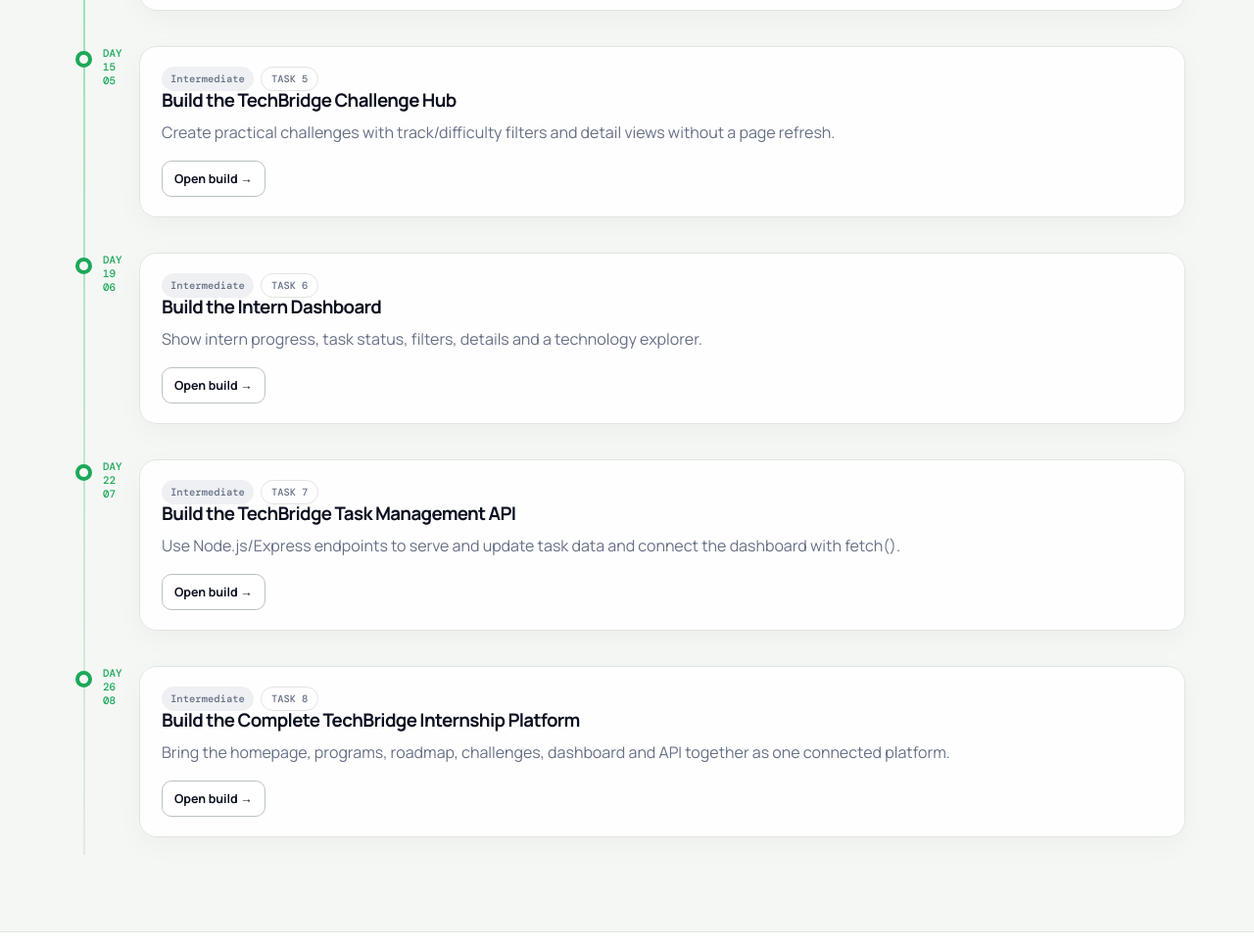
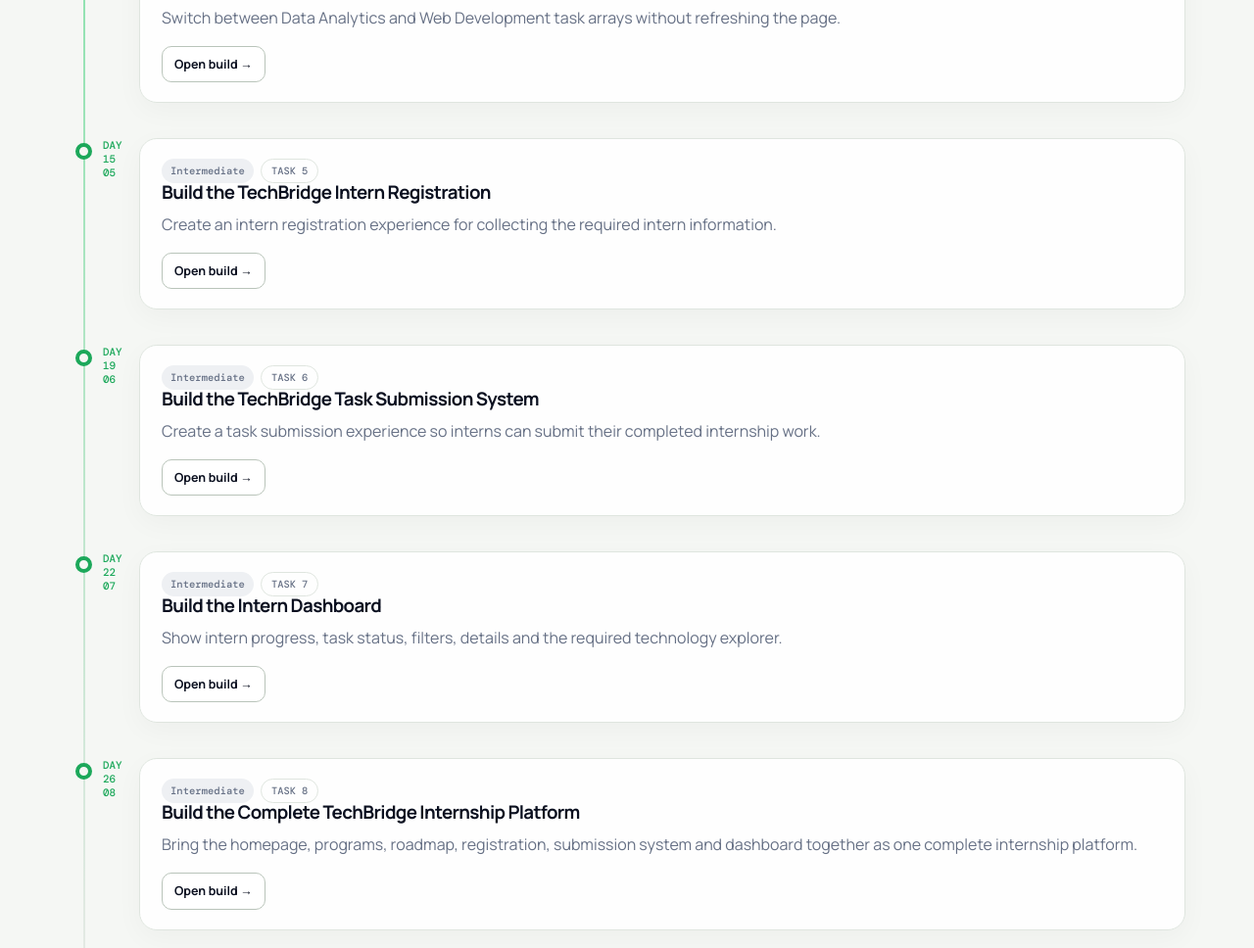
Before and after one commit to abenajuliana04-lang/techbridge-website, a website: page tasks.html in a window 1280 px wide. Shown: the part 1760-2728 px from the top of the page at 98% size. Drawn offline with nearby package versions, Linux system fonts and the light colour scheme.

Commit message:
Fix internship links and align task sequence

```diff
--- a/tasks.html
+++ b/tasks.html
@@ -1,6 +1,6 @@
 <!DOCTYPE html><html lang="en"><head><meta charset="UTF-8"><meta name="viewport" content="width=device-width, initial-scale=1"><title>8 Internship Tasks — TechBridge</title><link rel="stylesheet" href="style.css"></head><body>
 <header class="site-header"><nav class="nav wrap"><a href="index.html" class="brand"><img src="techbridge-logo.png" alt="TechBridge"></a><button class="nav-toggle" id="navToggle">☰</button><ul class="nav-links" id="navLinks"><li><a href="index.html">Home</a></li><li><a href="programs.html">Programs</a></li><li><a class="active" href="tasks.html">8 Tasks</a></li><li><a href="roadmap.html">Roadmap</a></li><li><a href="challenges.html">Challenges</a></li><li><a href="dashboard.html">Dashboard</a></li><li><a href="index.html#contact" class="nav-cta">Apply Now</a></li></ul></nav></header>
-<main><section class="hero"><div class="wrap"><div class="eyebrow">30-Day Practical Internship · Web Development</div><h1>Eight tasks. One connected build.</h1><p class="hero-tag">The complete Web Development sequence is on this page — including the roadmap, challenge hub, dashboard, API and final platform build.</p></div></section>
+<main><section class="hero"><div class="wrap"><div class="eyebrow">30-Day Practical Internship · Data Analytics + Web Development</div><h1>Eight tasks. One connected internship journey.</h1><p class="hero-tag">The official Web Development task sequence is shown here, while the interactive roadmap also covers the full Data Analytics track.</p></div></section>
 <section style="padding-top:10px"><div class="wrap"><div class="stats-strip"><div><b>08</b><span>Tasks</span></div><div><b>30</b><span>Days</span></div><div><b>02</b><span>Tracks on roadmap</span></div><div><b>07</b><span>Current platform components</span></div></div></div></section>
 <section><div class="wrap"><div class="roadmap-shell" id="taskTimeline"></div></div></section>
 <section class="alt"><div class="wrap"><div class="cta-band"><div><h2>Want the visual roadmap?</h2><p>Switch between Web Development and Data Analytics without leaving the page.</p></div><a href="roadmap.html" class="btn btn-primary">Open Roadmap →</a></div></div></section></main>
@@ -11,10 +11,10 @@ const allTasks=[
 ['Build the TechBridge Programs Experience',4,'Beginner','Present Data Analytics and Web Development, their skills, differentiation and internship CTA.','programs.html'],
 ['Build the Internship Tasks Experience',8,'Beginner → Intermediate','Present all eight internship tasks, their days, descriptions and progression.','tasks.html'],
 ['Build an Interactive Internship Roadmap',11,'Beginner → Intermediate','Switch between Data Analytics and Web Development task arrays without refreshing the page.','roadmap.html'],
-['Build the TechBridge Challenge Hub',15,'Intermediate','Create practical challenges with track/difficulty filters and detail views without a page refresh.','challenges.html'],
-['Build the Intern Dashboard',19,'Intermediate','Show intern progress, task status, filters, details and a technology explorer.','dashboard.html'],
-['Build the TechBridge Task Management API',22,'Intermediate','Use Node.js/Express endpoints to serve and update task data and connect the dashboard with fetch().','dashboard.html'],
-['Build the Complete TechBridge Internship Platform',26,'Intermediate','Bring the homepage, programs, roadmap, challenges, dashboard and API together as one connected platform.','index.html']
+['Build the TechBridge Intern Registration',15,'Intermediate','Create an intern registration experience for collecting the required intern information.','index.html'],
+['Build the TechBridge Task Submission System',19,'Intermediate','Create a task submission experience so interns can submit their completed internship work.','index.html'],
+['Build the Intern Dashboard',22,'Intermediate','Show intern progress, task status, filters, details and the required technology explorer.','dashboard.html'],
+['Build the Complete TechBridge Internship Platform',26,'Intermediate','Bring the homepage, programs, roadmap, registration, submission system and dashboard together as one complete internship platform.','index.html']
 ];
 document.getElementById('taskTimeline').innerHTML=allTasks.map((t,i)=>`<article class="roadmap-item"><span class="roadmap-dot"></span><div class="roadmap-day">DAY ${t[1]}<br><span class="mono">0${i+1}</span></div><div class="card roadmap-card"><div class="tag-row"><span class="pill ${i<4?'pill-completed':'pill-not-started'}">${t[2]}</span><span class="badge-outline">TASK ${i+1}</span></div><h3>${t[0]}</h3><p>${t[3]}</p><a class="btn btn-outline btn-sm" href="${t[4]}">Open build →</a></div><div></div></article>`).join('');
 document.getElementById('navToggle').addEventListener('click',()=>document.getElementById('navLinks').classList.toggle('open'));
```
